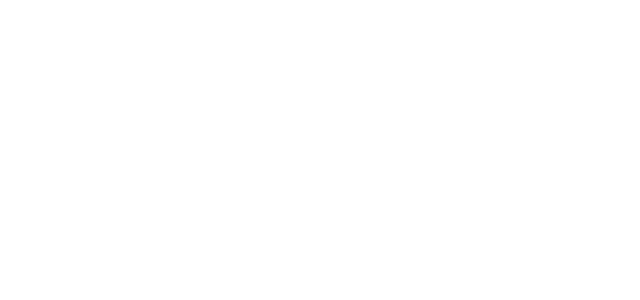
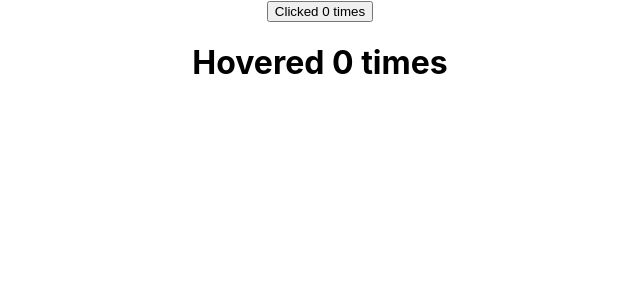
Before and after one commit to deepak252/Reactjs-Tutorial, a React (Create React App) app: page / in a window 1280 px wide. Shown: the top 300 px of the page, without its empty margins (320-960 px from the left). Built offline with nearby package versions, Linux system fonts and the light colour scheme.

Commit message:
Without HOC

```diff
--- a/src/App.js
+++ b/src/App.js
@@ -1,9 +1,12 @@
 import "./App.css";
+import ClickCounter from "./components/ClickCounter";
+import HoverCounter from "./components/HoverCounter";
 
 function App() {
     return (
         <div className="App">
-
+            <ClickCounter />
+            <HoverCounter />
         </div>
     );
 }
--- /dev/null
+++ b/src/components/ClickCounter.js
@@ -0,0 +1,15 @@
+import { useState } from "react";
+
+function ClickCounter() {
+    const [count, setCount] = useState(0);
+    const incrementCount = () => {
+        setCount((val) => val + 1);
+    };
+    return (
+        <div>
+            <button onClick={incrementCount}>Clicked {count} times </button>
+        </div>
+    );
+}
+
+export default ClickCounter;
--- /dev/null
+++ b/src/components/HoverCounter.js
@@ -0,0 +1,15 @@
+import { useState } from "react";
+
+function HoverCounter() {
+    const [count, setCount] = useState(0);
+    const incrementCount = () => {
+        setCount((val) => val + 1);
+    };
+    return (
+        <div>
+            <h1 onMouseEnter={incrementCount}>Hovered {count} times </h1>
+        </div>
+    );
+}
+
+export default HoverCounter;
```
